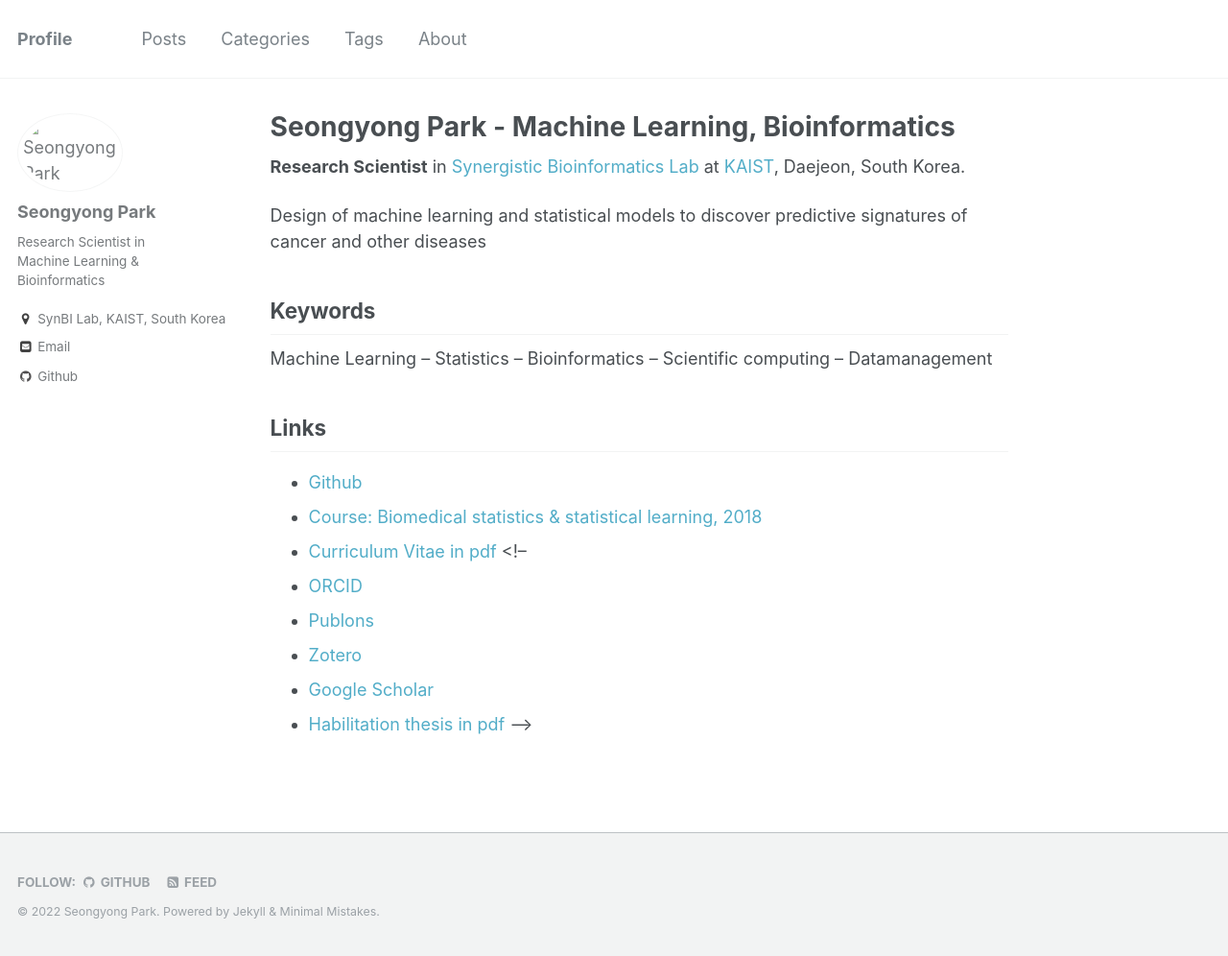
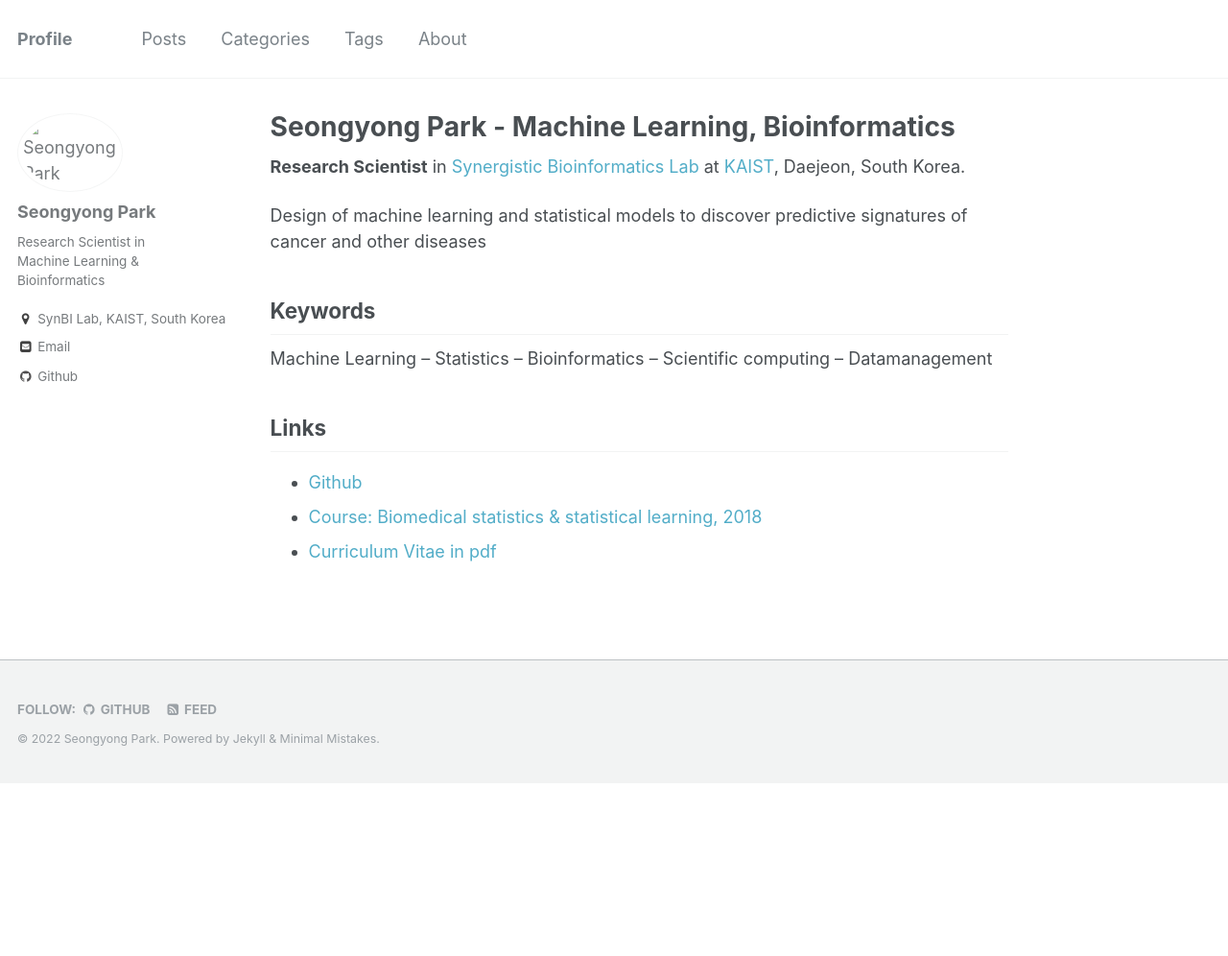
Before and after one commit to psychemistz/profile, a Jekyll site: the page built from index.md, in a window 1280 px wide and 996 px high. Shown: the whole window at 96% size. Built offline with Jekyll 4.4.1, drawn with Linux system fonts in a browser that asks for light colours; the list of posts is cut into pages by our own code; part of the change alters nothing that is shown.

Commit message:
Update index.md

```diff
--- a/index.md
+++ b/index.md
@@ -18,16 +18,15 @@ Machine Learning -- Statistics -- Bioinformatics -- Scientific computing -- Data
 
 - [Github](https://github.com/psychemistz)
 - [Course: Biomedical statistics & statistical learning, 2018](https://psychemistz.github.io/bis335-2018/)
-- [Curriculum Vitae in pdf](https://raw.github.com/psychemistz/assets/master/cv.pdf)
+- [Curriculum Vitae in pdf](https://raw.githubusercontent.com/psychemistz/profile/master/assets/cv.pdf)
+
 <!--
 - [ORCID](https://orcid.org/0000-0002-4073-3490)
 - [Publons](https://publons.com/researcher/3743010/edouard-duchesnay/)
 - [Zotero](https://www.zotero.org/edouard.duchesnay)
 - [Google Scholar](https://scholar.google.fr/citations?hl=fr&user=mG6V3q4AAAAJ&view_op=list_works&sortby=pubdate)
 - [Habilitation thesis in pdf](https://raw.github.com/duchesnay/data/master/pdf/hdr_educhesnay.pdf)
--->
 
-<!--
 ## Experience
 - *2008-now*: **Research Scientist** at [NeuroSpin](http://joliot.cea.fr/drf/joliot/en/Pages/research_entities/NeuroSpin.aspx), [CEA](http://www.cea.fr/english), Université Paris-Saclay, France.
 - *2005-2008*: **R&D Engineer** in the [INSERM Research Unit -"Neuroimaging and Psychiatry"](http://www.inserm-u1000.u-psud.fr), Orsay, France.
```
